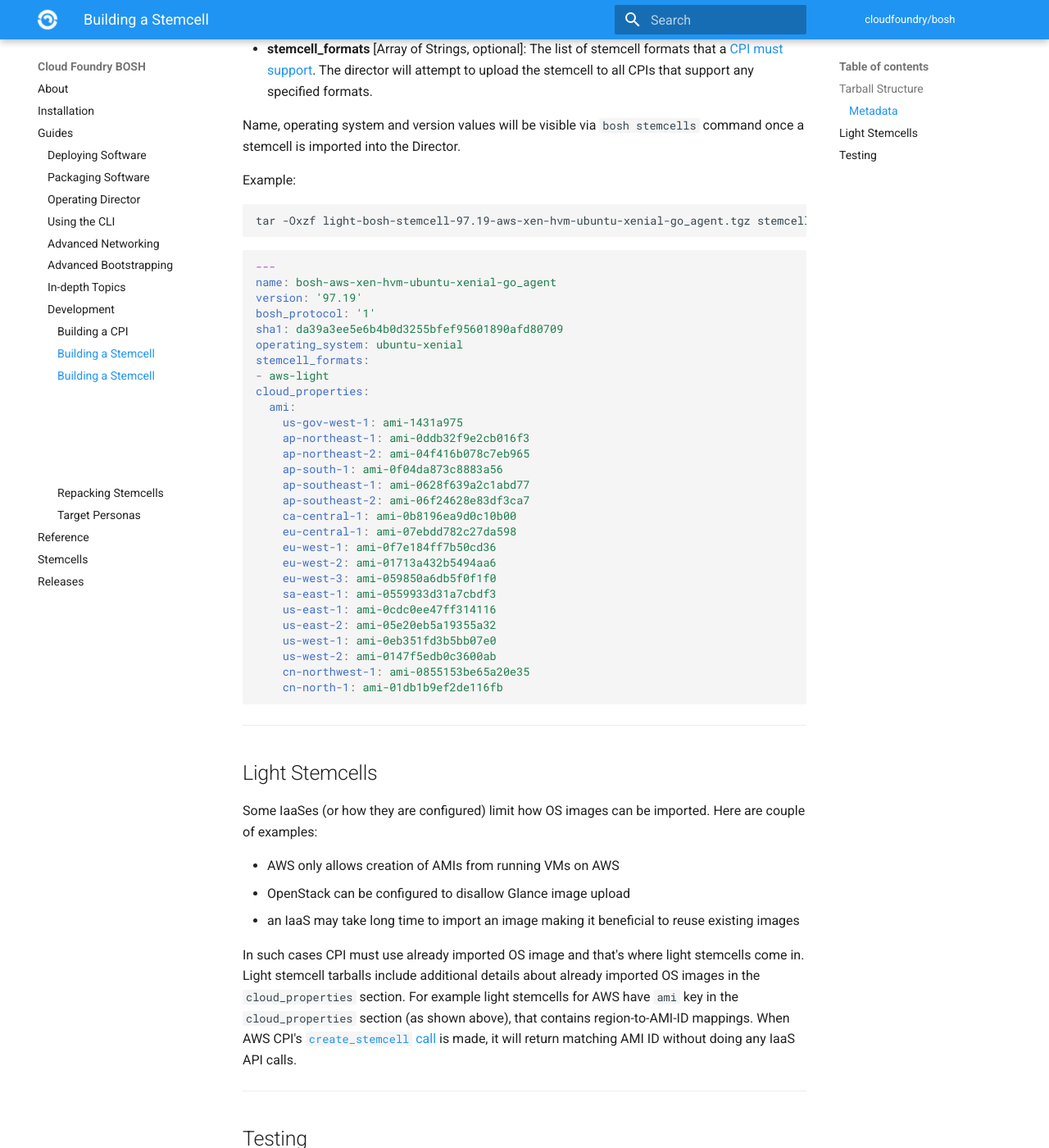
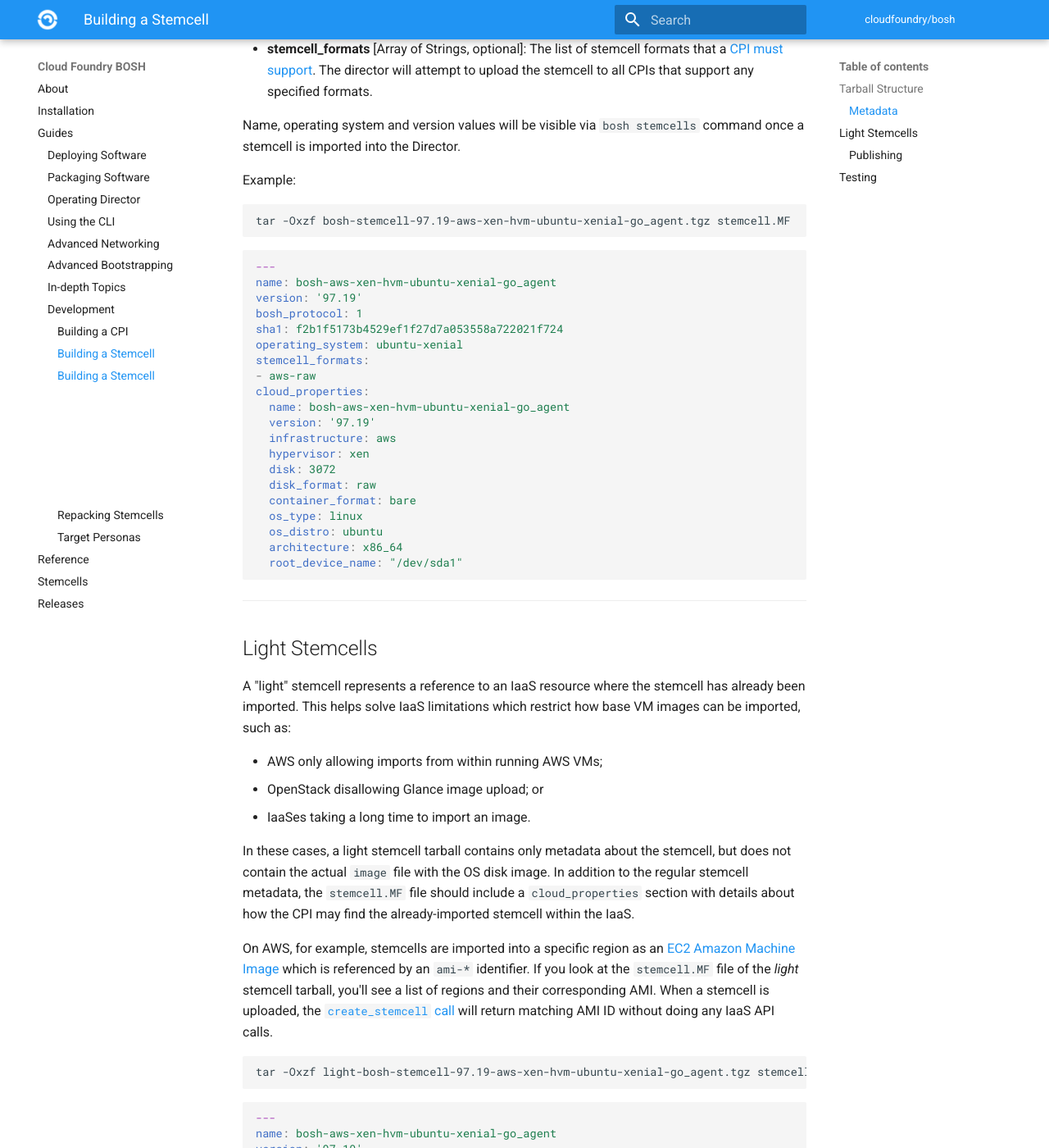
Before and after one commit to cloudfoundry/docs-bosh, an MkDocs documentation site: the page built from content/build-stemcell.md, in a window 1280 px wide and 1400 px high, scrolled down 1702 px. Shown: the whole window at 82% size. Built offline with MkDocs 1.6.1 and Material for MkDocs 9.7.7, drawn with Linux system fonts in a browser that asks for light colours; old or Windows-style settings are respelled for this version of MkDocs; some of the changed text lies outside the part shown.

Commit message:
Add some notes around light stemcell building

````diff
--- a/content/build-stemcell.md
+++ b/content/build-stemcell.md
@@ -56,6 +56,46 @@ Name, operating system and version values will be visible via `bosh stemcells` c
 Example:
 
 ```shell
+tar -Oxzf bosh-stemcell-97.19-aws-xen-hvm-ubuntu-xenial-go_agent.tgz stemcell.MF
+```
+
+```yaml
+---
+name: bosh-aws-xen-hvm-ubuntu-xenial-go_agent
+version: '97.19'
+bosh_protocol: 1
+sha1: f2b1f5173b4529ef1f27d7a053558a722021f724
+operating_system: ubuntu-xenial
+stemcell_formats:
+- aws-raw
+cloud_properties:
+  name: bosh-aws-xen-hvm-ubuntu-xenial-go_agent
+  version: '97.19'
+  infrastructure: aws
+  hypervisor: xen
+  disk: 3072
+  disk_format: raw
+  container_format: bare
+  os_type: linux
+  os_distro: ubuntu
+  architecture: x86_64
+  root_device_name: "/dev/sda1"
+```
+
+---
+## Light Stemcells {: #light-stemcells }
+
+A "light" stemcell represents a reference to an IaaS resource where the stemcell has already been imported. This helps solve IaaS limitations which restrict how base VM images can be imported, such as:
+
+- AWS only allowing imports from within running AWS VMs;
+- OpenStack disallowing Glance image upload; or
+- IaaSes taking a long time to import an image.
+
+In these cases, a light stemcell tarball contains only metadata about the stemcell, but does not contain the actual `image` file with the OS disk image. In addition to the regular stemcell metadata, the `stemcell.MF` file should include a `cloud_properties` section with details about how the CPI may find the already-imported stemcell within the IaaS.
+
+On AWS, for example, stemcells are imported into a specific region as an [EC2 Amazon Machine Image](https://docs.aws.amazon.com/AWSEC2/latest/UserGuide/AMIs.html) which is referenced by an `ami-*` identifier. If you look at the `stemcell.MF` file of the *light* stemcell tarball, you'll see a list of regions and their corresponding AMI. When a stemcell is uploaded, the [`create_stemcell` call](cpi-api-v1.md#create-stemcell) will return matching AMI ID without doing any IaaS API calls.
+
+```shell
 tar -Oxzf light-bosh-stemcell-97.19-aws-xen-hvm-ubuntu-xenial-go_agent.tgz stemcell.MF
 ```
 
@@ -90,16 +130,26 @@ cloud_properties:
     cn-north-1: ami-01db1b9ef2de116fb
 ```
 
----
-## Light Stemcells {: #light-stemcells }
 
-Some IaaSes (or how they are configured) limit how OS images can be imported. Here are couple of examples:
+### Publishing {: #light-stemcell-publishing }
 
-- AWS only allows creation of AMIs from running VMs on AWS
-- OpenStack can be configured to disallow Glance image upload
-- an IaaS may take long time to import an image making it beneficial to reuse existing images
+The process of building light stemcells will depend on your IaaS. Typically, you will have an automation pipeline which does the following:
 
-In such cases CPI must use already imported OS image and that's where light stemcells come in. Light stemcell tarballs include additional details about already imported OS images in the `cloud_properties` section. For example light stemcells for AWS have `ami` key in the `cloud_properties` section (as shown above), that contains region-to-AMI-ID mappings. When AWS CPI's [`create_stemcell` call](cpi-api-v1.md#create-stemcell) is made, it will return matching AMI ID without doing any IaaS API calls.
+1. Watch for new versions of heavy stemcells;
+1. Import it into your IaaS; and
+1. Patch the stemcell tarball to remove the heavy `image` and add your IaaS image reference.
+1. For IaaS operators: publish a reference to the tarball for bosh.io ([get in touch](community.md)).
+
+If you're getting started in this process, you may want to refer to the following examples:
+
+ * Amazon Web Services ([cloudfoundry/bosh-aws-light-stemcell-builder](https://github.com/cloudfoundry/bosh-aws-light-stemcell-builder))
+ * Google Cloud Platform ([cloudfoundry/bosh-google-light-stemcell-builder](https://github.com/cloudfoundry/bosh-google-light-stemcell-builder))
+ * OpenStack ([docs](openstack-light-stemcells.md)) - this uses the `repack-stemcell` command of the CLI
+
+While the import step is highly IaaS-specific, there are a couple general recommendations:
+
+ * You may want to reuse the process that the CPI uses internally with `create_stemcell`. If not reusing the same code, you should follow the exact same steps. There should be no noticeable difference between an IaaS base image created from a "light stemcell builder" vs an operator importing the stemcell on a director themselves.
+ * Your IaaS may support alternative methods for transferring images once they're imported. As long as the process does not change the underlying stemcell image, you may feel free to use it. For example, in AWS we import the image into a single region, then use the `CopyImage` AWS API call to copy the image to all other regions.
 
 ---
 ## Testing {: #testing }
````
